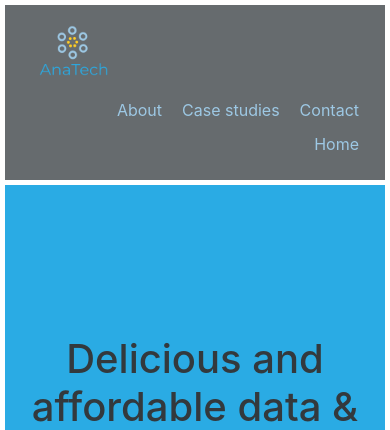
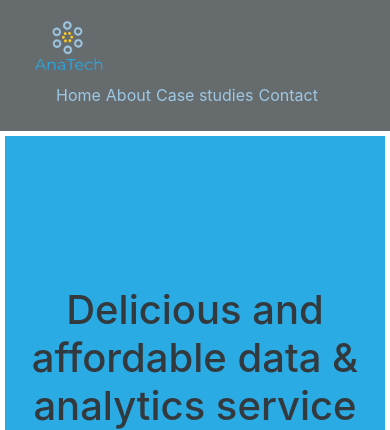
Before and after one commit to animaloftheyear/anatech, a Flask app: page / in a window 390 px wide. Shown: the top 430 px of the page. Run offline with Flask 2, Linux system fonts and the light colour scheme; some libraries are stand-ins or nearby versions.

Commit message:
improve narbar view on iphone

```diff
--- a/static/style.css
+++ b/static/style.css
@@ -63,6 +63,13 @@
     }
     p {
       font-size: 10px;
+    }
+    .navbar {
+      margin: 0px;
+    }
+
+    .navbar li {
+      padding: 0px 5px 0px 0px;
     }
    }
 
```
